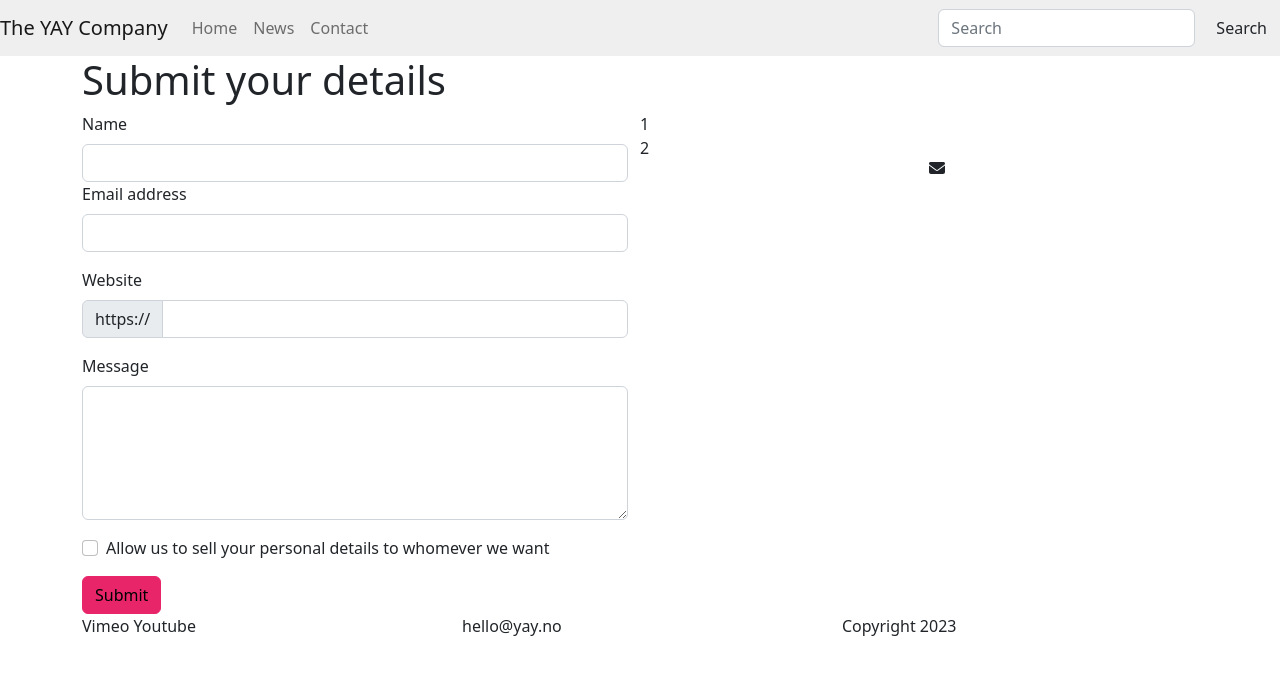
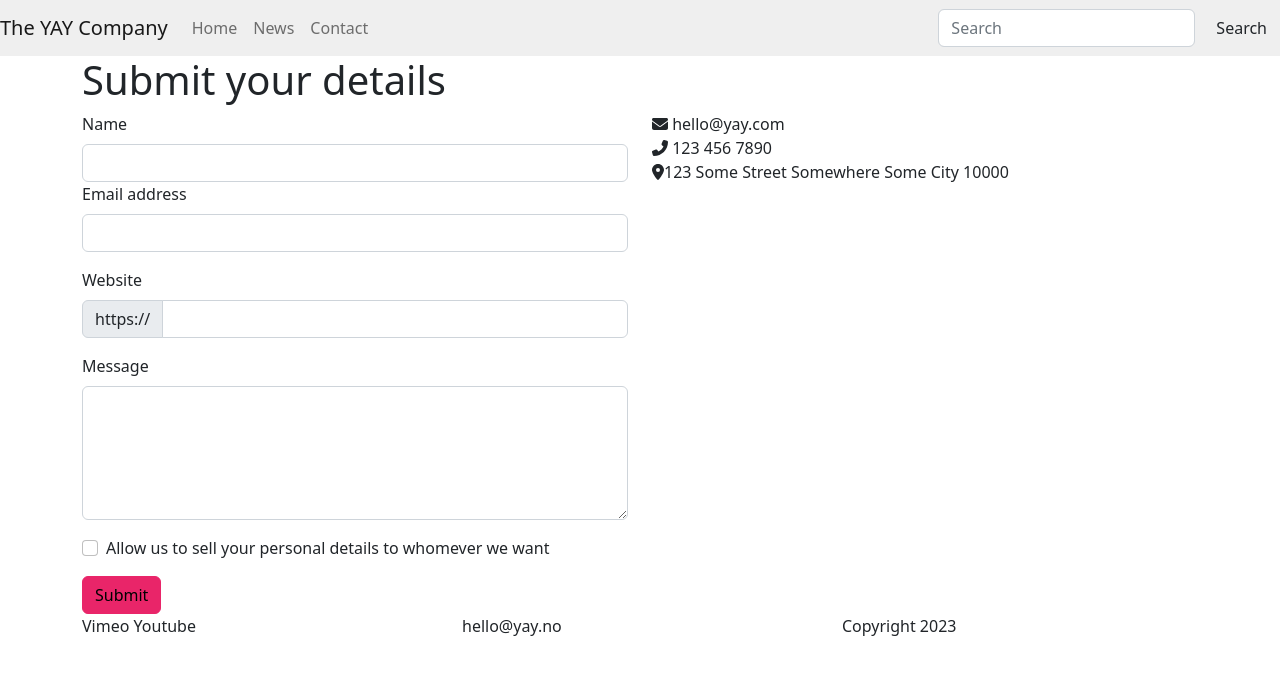
Before and after one commit to Noroff-FEU-Assignments/css-frameworks-ca-maleneivy, a React (Create React App) app: page /contact in a window 1280 px wide. Shown: the top 674 px of the page. Built offline with nearby package versions, Linux system fonts and the light colour scheme; a web font is replaced by a local one.

Commit message:
added icons from fontawesome

```diff
--- a/src/components/ContactList.js
+++ b/src/components/ContactList.js
@@ -2,15 +2,34 @@ import React from 'react';
 import { Col, Row } from 'react-bootstrap';
 
 import { FontAwesomeIcon } from '@fortawesome/react-fontawesome'
-import { faEnvelope } from '@fortawesome/free-solid-svg-icons'
+import { faEnvelope, faPhoneFlip, faLocationDot } from '@fortawesome/free-solid-svg-icons'
 
 
 function ContactList() {
     return (
         <Col lg={6} sm={12} >
-            <Row>1</Row>
-            <Row>2</Row>
-            <Row><FontAwesomeIcon icon={faEnvelope} /></Row>
+            <Row>
+                <div>
+                    <FontAwesomeIcon icon={faEnvelope} /> hello@yay.com
+                </div>
+            </Row>
+
+            <Row>
+                <div>
+                    <FontAwesomeIcon icon={faPhoneFlip} /> 123 456 7890
+                </div>
+            </Row>
+
+            <Row>
+                <div>
+                    <FontAwesomeIcon icon={faLocationDot} />
+                    123 Some Street
+                    Somewhere
+                    Some City
+                    10000
+                </div>
+            </Row>
+
         </Col>
     )
 }
--- a/src/pages/Contact.js
+++ b/src/pages/Contact.js
@@ -1,6 +1,6 @@
 import React from 'react'
 import Navigation from '../components/Navigation';
-import { Col, Container, Row } from 'react-bootstrap';
+import { Container, Row } from 'react-bootstrap';
 import ContactForm from '../components/ContactForm';
 import Heading from '../components/Heading';
 import Footer from '../components/Footer';
```
